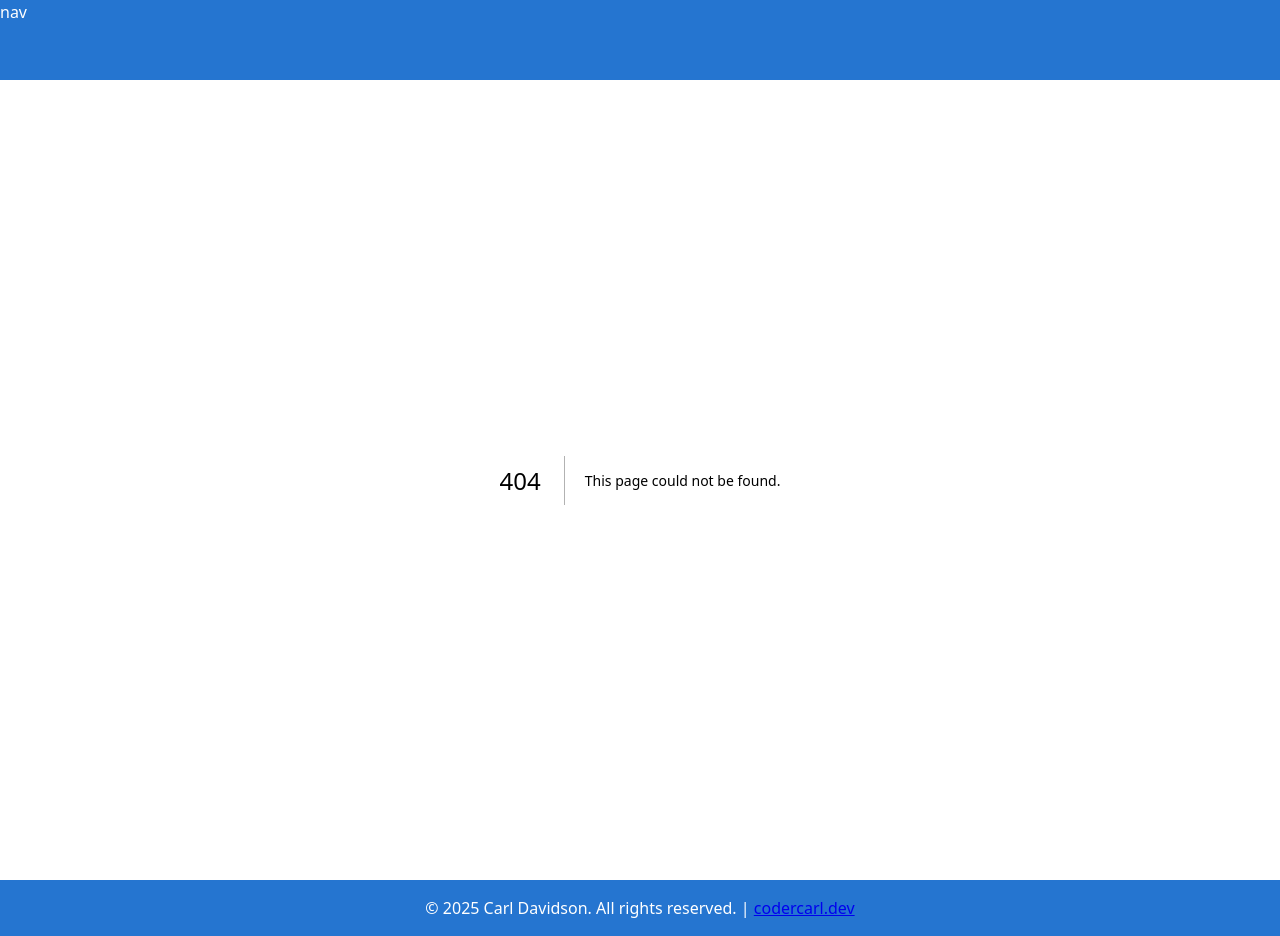
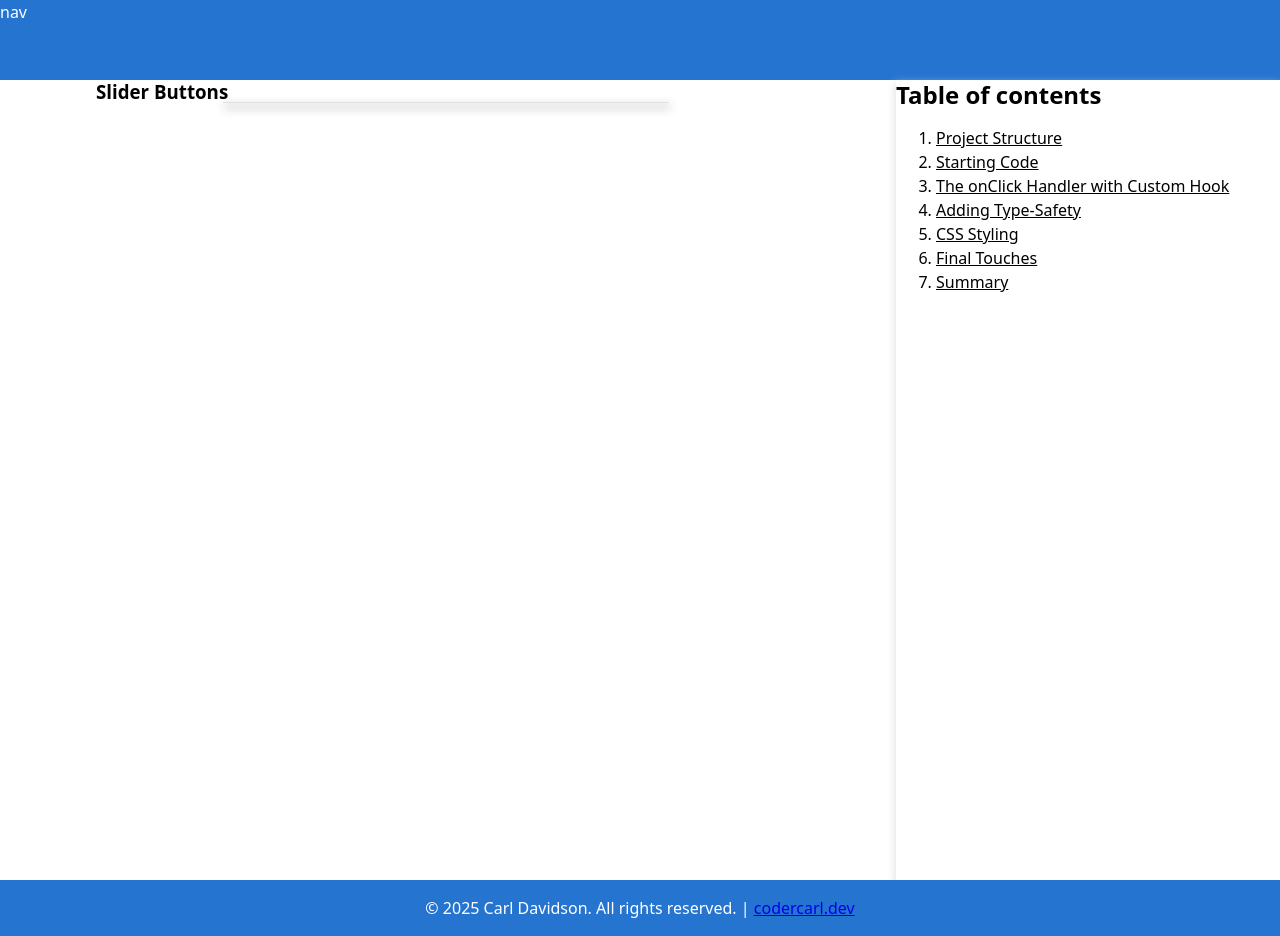
Before and after one commit to codercarl1243/react_components_system, a Next.js app: page /blog/design-system/buttons/sliders in a window 1280 px wide. Before the commit this address had no page. Built offline with nearby package versions, Linux system fonts and the light colour scheme.

Commit message:
ADD slider buttons page

```diff
--- /dev/null
+++ b/app/blog/design-system/buttons/sliders/page.tsx
@@ -0,0 +1,36 @@
+import Heading from "@/components/heading";
+import Post from "@/components/post";
+import PostBanner from "@/components/post/post.banner";
+import PostSection from "@/components/post/post.section";
+import PostSideBar from "@/components/post/post.sidebar";
+
+
+export default function SlidersPage(){
+
+    return (
+<>
+<Post>
+    <PostSection>
+        <PostBanner
+                                title={"Slider Buttons"}
+                                image={{
+                                    src: "",
+                                    alt: undefined
+                                }}
+                            />
+    </PostSection>
+</Post>
+                    <PostSideBar
+                        contents={[
+                            { id: "project-structure", href: "#project-structure", label: "Project Structure" },
+                            { id: "starting-code", href: "#starting-code", label: "Starting Code" },
+                            { id: "onclick-handler", href: "#onclick-handler", label: "The onClick Handler with Custom Hook" },
+                            { id: "type-safety", href: "#type-safety", label: "Adding Type-Safety" },
+                            { id: "css-styling", href: "#css-styling", label: "CSS Styling" },
+                            { id: "final-touches", href: "#final-touches", label: "Final Touches" },
+                            { id: "summary", href: "#summary", label: "Summary" },
+                        ]}
+                    />
+</>
+    )
+}
```
